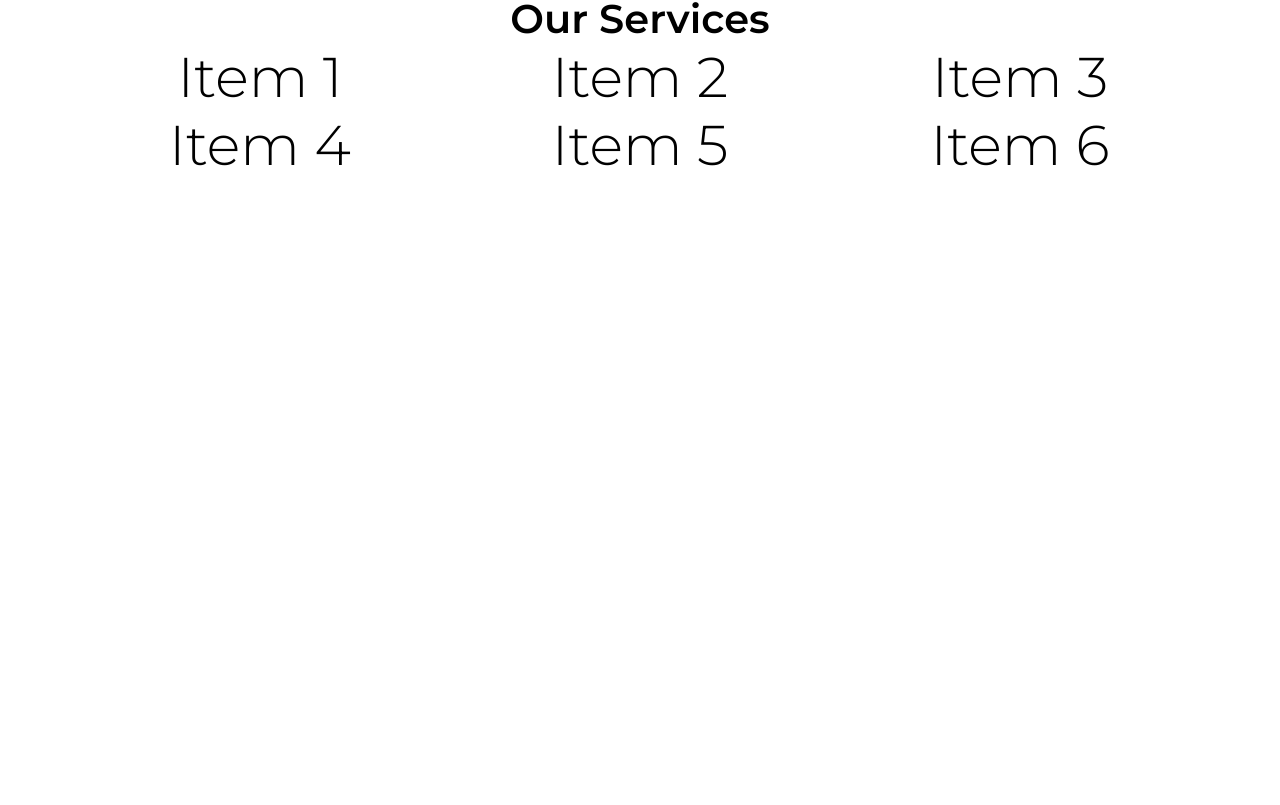
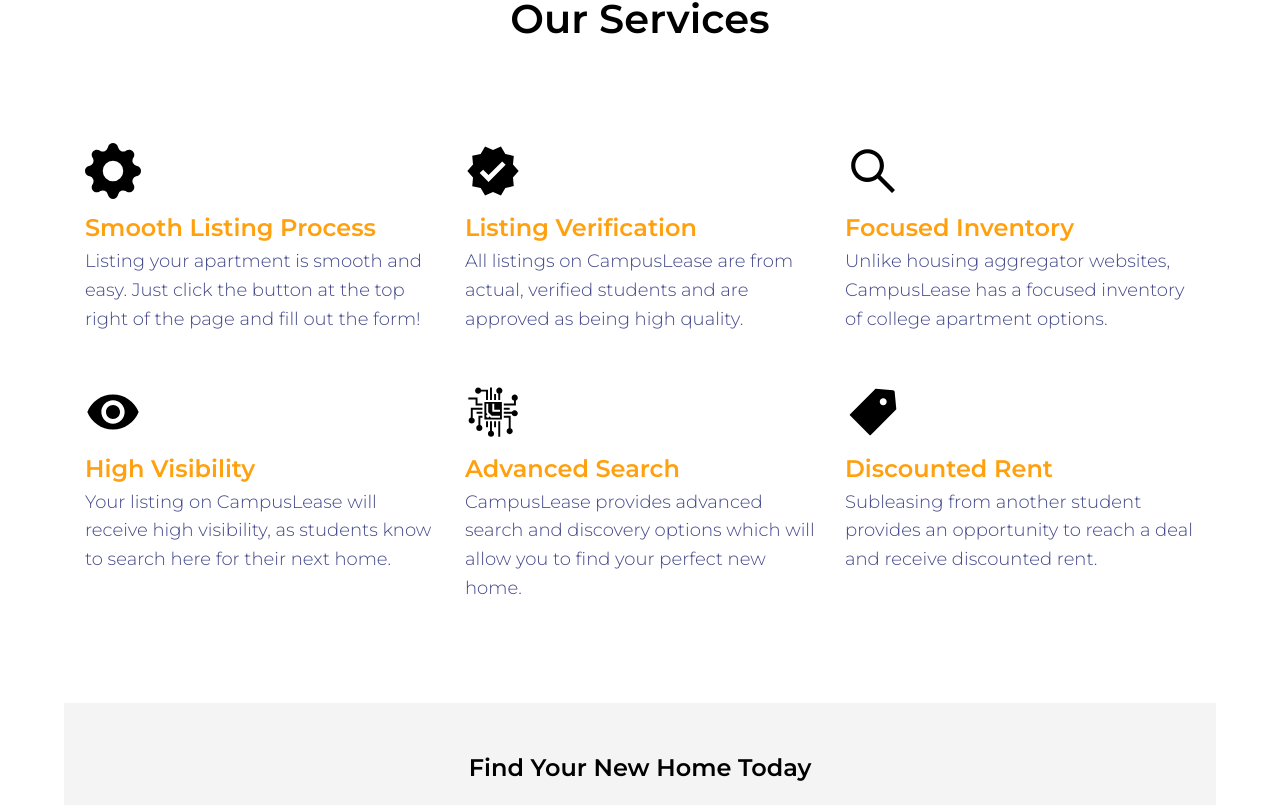
Before and after one commit to sjgutta/campus-lease, a React (Create React App) app: page /about in a window 1280 px wide. Shown: the part 1643-2448 px from the top of the page. Before the commit the page ends 1841 px from the top, so only its background shows below. Built offline with nearby package versions, Linux system fonts and the light colour scheme.

Commit message:
Finishing About page.

```diff
--- a/package.json
+++ b/package.json
@@ -14,6 +14,7 @@
     "react-bootstrap": "^2.0.0-rc.0",
     "react-dom": "^17.0.2",
     "react-grid-system": "^7.3.1",
+    "react-icons": "^4.3.1",
     "react-redux": "^7.2.5",
     "react-router-dom": "^5.3.0",
     "react-scripts": "4.0.3",
--- a/src/components/Pages/About.css
+++ b/src/components/Pages/About.css
@@ -35,4 +35,23 @@
 .about-grid-container h2 {
     margin-top: 50px;
     font-size: 40px;
+    margin-bottom: 100px;
 }
+
+.about-grid-item-header {
+    color: #ffa00e;
+    font-size: 24px;
+    text-align: left;
+}
+
+.about-grid-item-paragraph {
+    margin-top: 5px;
+    color: #414789;
+    text-align: left;
+    font-size: 18px;
+    line-height: 1.6;
+}
+
+.about-grid-icon-paragraph {
+    text-align: left;
+}
--- a/src/components/Pages/About.js
+++ b/src/components/Pages/About.js
@@ -4,6 +4,25 @@
 import bannerImage from '../../images/campusleasebanner.png'
 import "./About.css"
 import { Container, Row, Col } from 'react-grid-system';
+import { BsFillGearFill } from "react-icons/bs";
+import { MdVerified, MdVisibility } from "react-icons/md";
+import { AiOutlineSearch, AiFillTag } from "react-icons/ai";
+import { GiProcessor } from "react-icons/gi";
+import StartNow from "../StartNow/StartNow"
+
+
+
+const AboutGridItem = (props) => {
+    return (
+        <>
+            <p className="about-grid-icon-paragraph">
+                {props.Icon}
+            </p>
+            <h4 className="about-grid-item-header">{props.headerText}</h4>
+            <p className="about-grid-item-paragraph">{props.paragraphText}</p>
+        </>
+    )
+}
 
 
 const About = () => {
@@ -36,26 +55,29 @@
                 <Container>
                     <Row>
                         <Col sm={4}>
-                            Item 1
+                            <AboutGridItem Icon={<BsFillGearFill />} headerText="Smooth Listing Process" paragraphText="Listing your apartment is smooth and easy. Just click the button at the top right of the page and fill out the form!" />
                         </Col>
                         <Col sm={4}>
-                            Item 2
+                            <AboutGridItem Icon={<MdVerified />} headerText="Listing Verification" paragraphText="All listings on CampusLease are from actual, verified students and are approved as being high quality." />
                         </Col>
                         <Col sm={4}>
-                            Item 3
+                            <AboutGridItem Icon={<AiOutlineSearch />} headerText="Focused Inventory" paragraphText="Unlike housing aggregator websites, CampusLease has a focused inventory of college apartment options." />
+                        </Col>
+                    </Row>
+                    <Row style={{marginTop: "50px"}}>
+                        <Col sm={4}>
+                            <AboutGridItem Icon={<MdVisibility />} headerText="High Visibility" paragraphText="Your listing on CampusLease will receive high visibility, as students know to search here for their next home." />
                         </Col>
                         <Col sm={4}>
-                            Item 4
+                            <AboutGridItem Icon={<GiProcessor />} headerText="Advanced Search" paragraphText="CampusLease provides advanced search and discovery options which will allow you to find your perfect new home." />
                         </Col>
                         <Col sm={4}>
-                            Item 5
-                        </Col>
-                        <Col sm={4}>
-                            Item 6
+                            <AboutGridItem Icon={<AiFillTag />} headerText="Discounted Rent" paragraphText="Subleasing from another student provides an opportunity to reach a deal and receive discounted rent." />
                         </Col>
                     </Row>
                 </Container>
             </div>
+            <StartNow />
         </Page>
     )
 }
```
Also changed, not shown: 2 other files (tests, documents, lock files or other folders).
